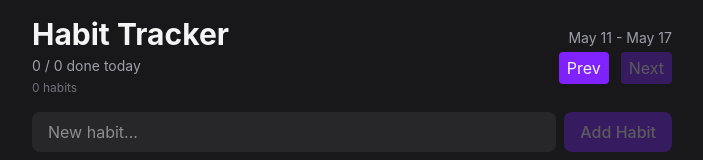
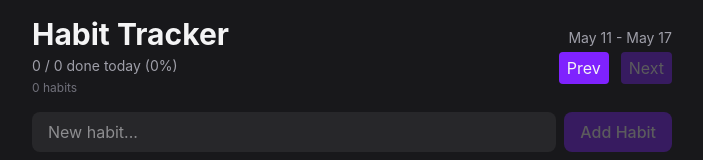
Before and after one commit to 1drie5/react-habit-tracker, a React (Vite) app: page / in a window 1280 px wide. Shown: the top 160 px of the page, without its empty margins (288-991 px from the left). Built offline with nearby package versions, Linux system fonts and the light colour scheme.

Commit message:
display daily completion percentage

```diff
--- a/src/components/Header.tsx
+++ b/src/components/Header.tsx
@@ -12,6 +12,10 @@ export function Header({ visibleDates, onPrev, onNext }: HeaderProps) {
   const doneToday = habits.filter(h =>
     h.completions.some(c =>  isToday(c)),
   ).length
+  const completionPercentage =
+  habits.length === 0
+    ? 0
+    : Math.round((doneToday / habits.length) * 100);
 
   const dateRange = `${format(visibleDates[0], "MMM d")} - ${format(visibleDates.at(-1)!, "MMM d")}`;
 
@@ -20,7 +24,7 @@ export function Header({ visibleDates, onPrev, onNext }: HeaderProps) {
   <header className="flex items-center justify-between">
     <div className="flex flex-col gap-1">
       <h1 className="text-3xl font-bold">Habit Tracker</h1>
-      <span className="text-zinc-400 text-sm">{doneToday} / {habits.length} done today</span>
+      <span className="text-zinc-400 text-sm">{doneToday} / {habits.length} done today ({completionPercentage}%) </span>
       <span className="text-zinc-500 text-xs">{habits.length} habit{habits.length !== 1 ? "s" : ""} </span>
     </div>
 
```
